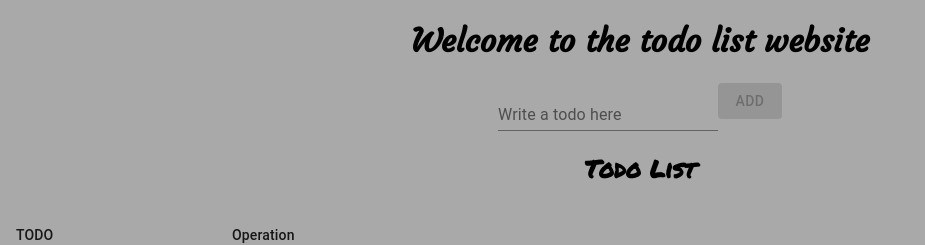
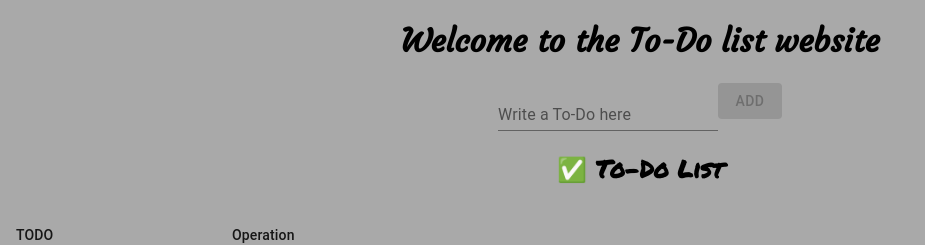
Before and after one commit to Niks139/TODO-App-with-React, a React (Create React App) app: page / in a window 1280 px wide. Shown: the top 245 px of the page, without its empty margins (0-925 px from the left). Built offline with nearby package versions, Linux system fonts and the light colour scheme; no server answers; the database is empty.

Commit message:
Minor change

```diff
--- a/src/App.js
+++ b/src/App.js
@@ -59,12 +59,12 @@ function App() {
   return (
     <div className="App">
 
-      <h1>Welcome to the todo list website</h1>
+      <h1>Welcome to the To-Do list website</h1>
 
 
       <form>
         <FormControl>
-          <InputLabel>Write a todo here</InputLabel>
+          <InputLabel>Write a To-Do here</InputLabel>
           <Input
             value={input}
             onChange={(event) => setInput(event.target.value)}
@@ -80,7 +80,7 @@ function App() {
           Add
         </Button>
       </form>
-      <h2>Todo List</h2>
+      <h2>✅ To-Do List</h2>
       <Table className={classes.table}>
         <TableHead>
           <TableRow>
```
